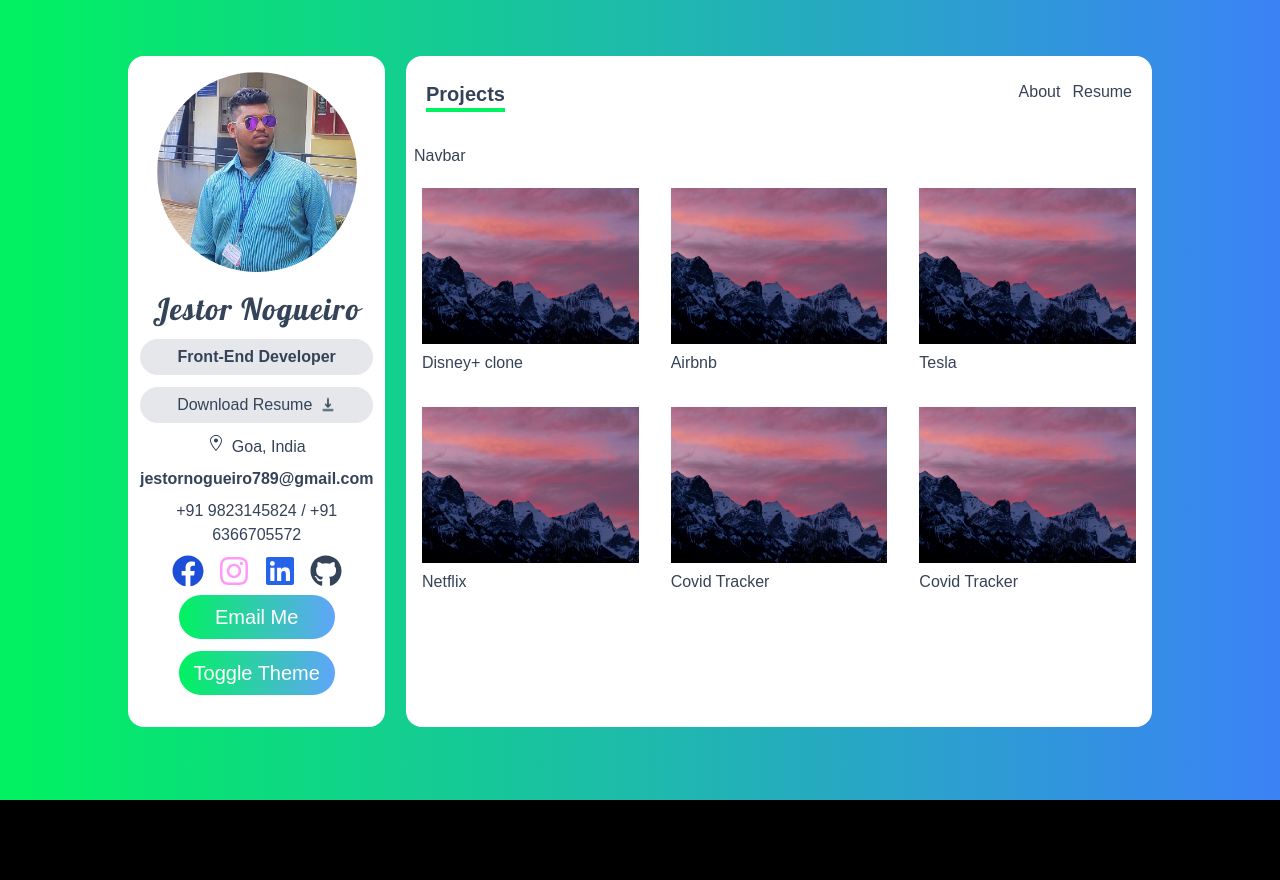
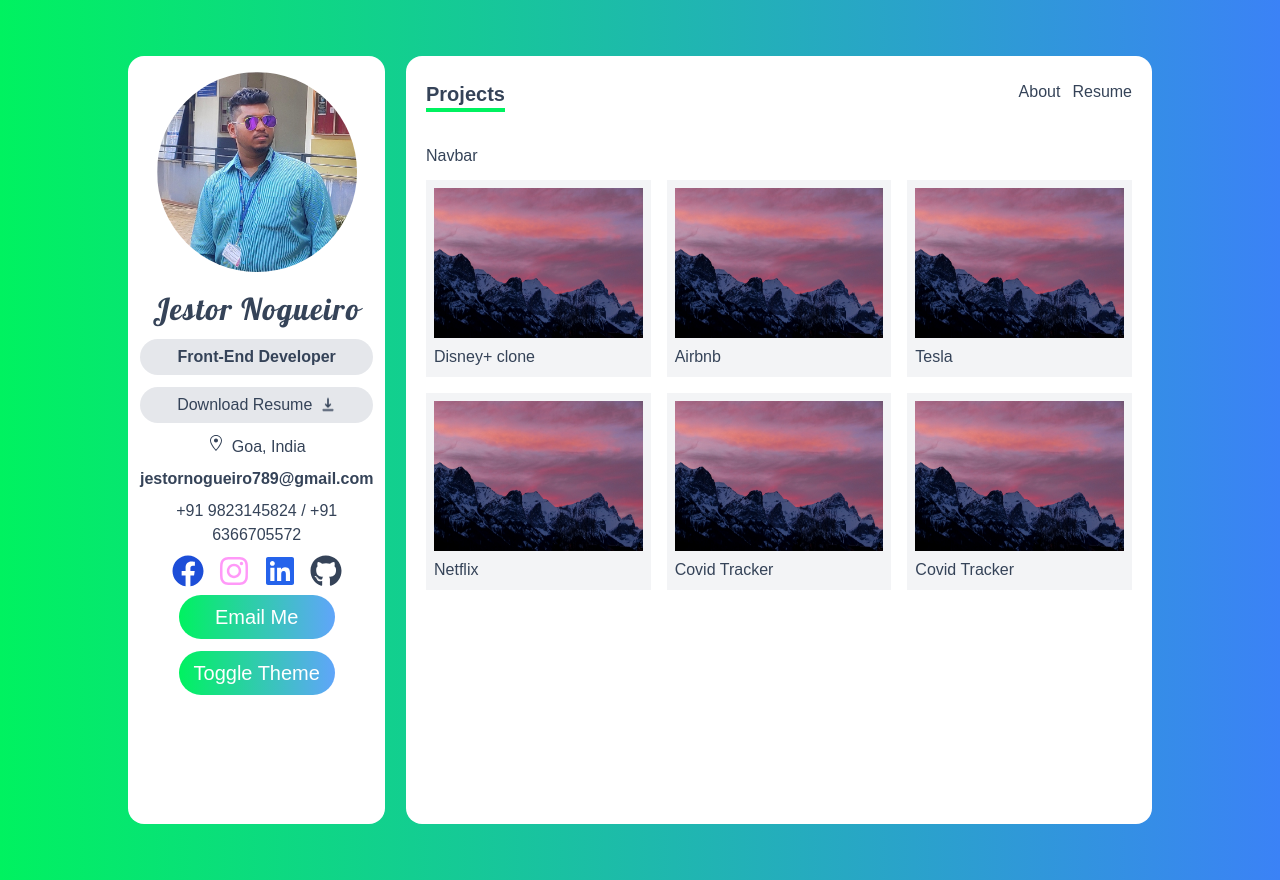
Before and after one commit to JestorNogueiro/portfolio, a Next.js app: page /projects in a window 1280 px wide. Before the commit the page ends 800 px from the top, so only its background shows below. Built offline with nearby package versions, Linux system fonts and the light colour scheme.

Commit message:
added some styles and view port heigth

```diff
--- a/pages/projects.tsx
+++ b/pages/projects.tsx
@@ -3,13 +3,16 @@
 
 function projects() {
   return (
-    <div className="my-2 p-2">
+    <div
+      className="my-2 py-2 px-5 overflow-y-scroll"
+      style={{ height: "85vh" }}
+    >
       <nav>Navbar</nav>
       <div className="relative grid grid-cols-12 gap-4 my-3 ">
         {project.map((project) => (
           <div
             key={project.name}
-            className=" col-span-12 p-2 sm:col-span-6 lg:col-span-4"
+            className=" col-span-12 p-2 sm:col-span-6 lg:col-span-4  dark:bg-gray-900 bg-gray-100 justify-center"
           >
             <ProjectCard projectData={project} />
           </div>
```
